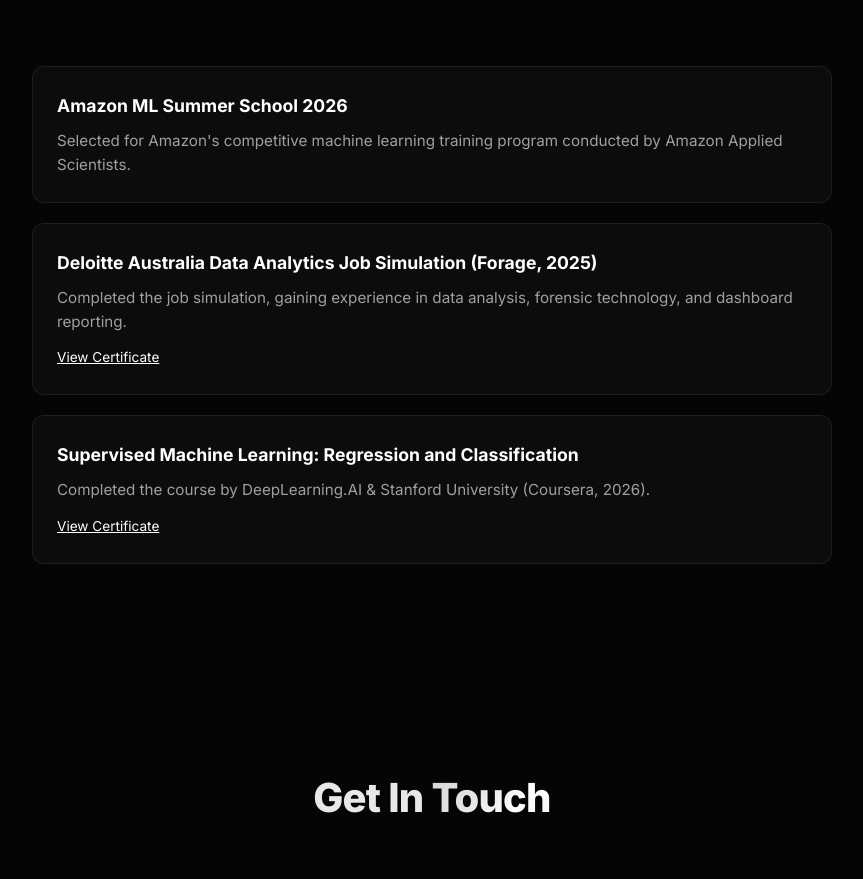
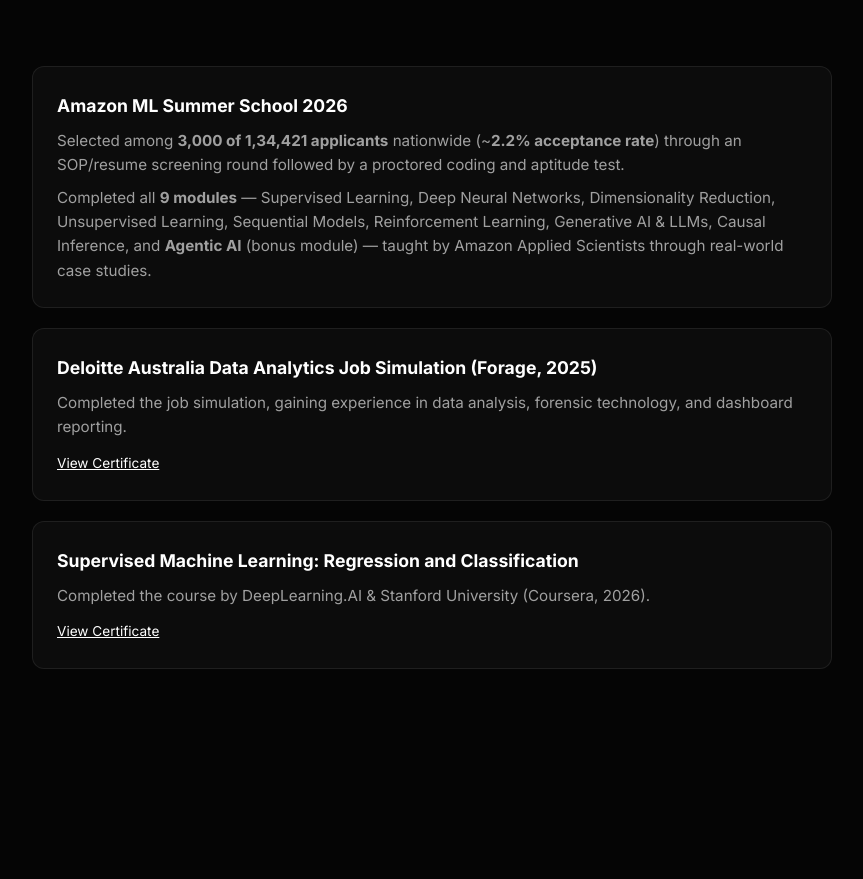
Before and after one commit to vzz95900/portfolio, a React (Create React App) app in the folder client/: page / in a window 1280 px wide. Shown: the part 5705-6584 px from the top of the page, without its empty margins (208-1071 px from the left). Built offline with nearby package versions, Linux system fonts and the light colour scheme; no server answers.

Commit message:
ml school completion update

```diff
--- a/client/src/components/Competitive.js
+++ b/client/src/components/Competitive.js
@@ -105,7 +105,8 @@
           <ul style={{ listStyleType: 'none', padding: 0, display: 'flex', flexDirection: 'column', gap: '20px' }}>
             <li style={{ background: 'rgba(255,255,255,0.03)', padding: '24px', borderRadius: '12px', border: '1px solid var(--border-color)' }}>
               <h4 style={{ fontSize: '1.1rem', marginBottom: '8px', color: 'var(--accent-light)' }}>Amazon ML Summer School 2026</h4>
-              <p style={{ color: 'var(--text-secondary)', fontSize: '0.95rem', lineHeight: '1.6' }}>Selected for Amazon's competitive machine learning training program conducted by Amazon Applied Scientists.</p>
+              <p style={{ color: 'var(--text-secondary)', fontSize: '0.95rem', lineHeight: '1.6', marginBottom: '8px' }}>Selected among <strong>3,000 of 1,34,421 applicants</strong> nationwide (~<strong>2.2% acceptance rate</strong>) through an SOP/resume screening round followed by a proctored coding and aptitude test.</p>
+              <p style={{ color: 'var(--text-secondary)', fontSize: '0.95rem', lineHeight: '1.6' }}>Completed all <strong>9 modules</strong> — Supervised Learning, Deep Neural Networks, Dimensionality Reduction, Unsupervised Learning, Sequential Models, Reinforcement Learning, Generative AI & LLMs, Causal Inference, and <strong>Agentic AI</strong> (bonus module) — taught by Amazon Applied Scientists through real-world case studies.</p>
             </li>
             <li style={{ background: 'rgba(255,255,255,0.03)', padding: '24px', borderRadius: '12px', border: '1px solid var(--border-color)' }}>
               <h4 style={{ fontSize: '1.1rem', marginBottom: '8px', color: 'var(--accent-light)' }}>Deloitte Australia Data Analytics Job Simulation (Forage, 2025)</h4>
```
